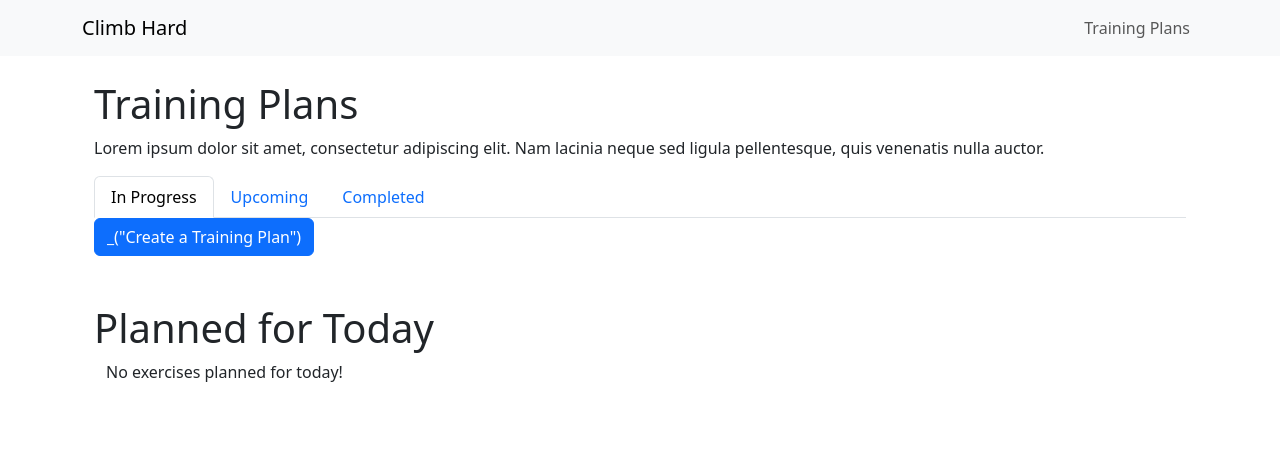
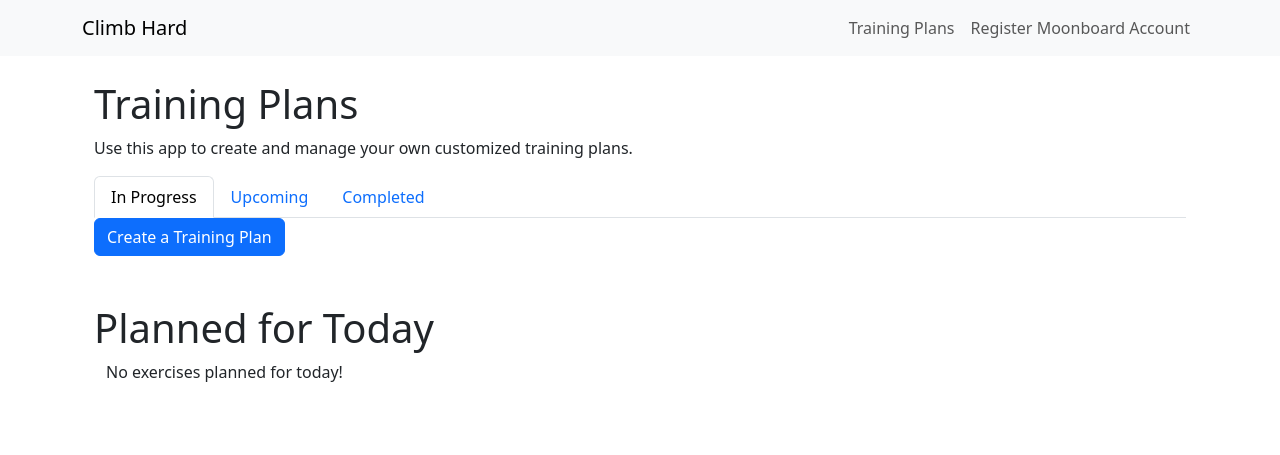
Before and after one commit to abxsantos/eiger, a Django app: page /training-plan/home in a window 1280 px wide. Shown: the top 455 px of the page. Run offline with Django 4.2, Linux system fonts and the light colour scheme; the visitor is signed in with stand-in values (Sample User, id 1); data that the repository does not hold is empty; parts of the project's set-up code (start-up, migrations or seed data) failed here and were passed over.

Commit message:
epic: adds moonboard acount registering

```diff
--- /dev/null
+++ b/eiger/moonboard/urls.py
@@ -0,0 +1,19 @@
+from django.urls import URLPattern, URLResolver, path
+
+from eiger.moonboard.views import (
+    RegisterMoonboardAccount,
+    unregister_moonboard_account_view,
+)
+
+urlpatterns: list[URLPattern | URLResolver] = [
+    path(
+        'register',
+        RegisterMoonboardAccount.as_view(),
+        name='register-moonboard-account',
+    ),
+    path(
+        'unregister',
+        unregister_moonboard_account_view,
+        name='unregister-moonboard-account',
+    ),
+]
--- a/eiger/templates/components/climbers/navbar.html
+++ b/eiger/templates/components/climbers/navbar.html
@@ -14,10 +14,10 @@
             <ul class="navbar-nav ms-auto">
                 {% if user.is_authenticated %}
                     <li class="nav-item">
-            <a class="nav-link" href={% url 'home' %}>{{ _("Training Plans")}}</a>
+                        <a class="nav-link" href={% url 'home' %}>{{ _("Training Plans") }}</a>
                     </li>
                     <li class="nav-item">
-            {#                        <a class="nav-link" href="{% url 'logout' %}">Logout</a>#}
+                        <a class="nav-link" href="{% url 'register-moonboard-account' %}">{{ _("Register Moonboard Account") }}</a>
                     </li>
                 {% else %}
                     <li class="nav-item">
--- a/eiger/templates/pages/climbers/home.html
+++ b/eiger/templates/pages/climbers/home.html
@@ -76,7 +76,7 @@
 {% block content %}
     <div class="container">
         <h1>{{ _("Training Plans") }}</h1>
-        <p>{{ _("Lorem ipsum dolor sit amet, consectetur adipiscing elit. Nam lacinia neque sed ligula pellentesque, quis venenatis nulla auctor.") }}</p>
+        <p>{{ _("Use this app to create and manage your own customized training plans.") }}</p>
         <ul class="nav nav-tabs" id="training-plan-tabs" role="tablist">
             <li class="nav-item">
                 <a class="nav-link active" id="in-progress-tab" data-bs-toggle="tab" href="#in-progress-content"
@@ -94,7 +94,6 @@
         <div class="tab-content" id="training-plan-tab-content">
             <div class="tab-pane fade show active" id="in-progress-content" role="tabpanel"
                  aria-labelledby="in-progress-tab">
-                <!-- Display active training plans with progress bars -->
                 <section id="in-progress-training-plans">
                     {% if in_progress_training_plans %}
                         {% for training_plan in in_progress_training_plans %}
@@ -122,7 +121,7 @@
                         {% endfor %}
                     {% else %}
                         <a class="btn btn-primary" href="{% url 'training-plan-creation' %}">
-                            _("Create a Training Plan")
+                            {{ _("Create a Training Plan") }}
                         </a>
                     {% endif %}
                 </section>
@@ -142,9 +141,20 @@
                                             </div>
                                         </div>
                                         <div class="exercise-details">
-                                            <p><strong>{{ planned_workout.sets }}</strong> sets
-                                                × <strong>{{ planned_workout.target_repetitions }}</strong> target
-                                                reps.
+                                            <p>
+                                                <strong>{{ planned_workout.sets }}</strong>
+                                                sets
+                                                {% if planned_workout.exercise.should_have_repetition %}
+                                                    × <strong>{{ planned_workout.target_repetitions }}</strong> target
+                                                    reps
+                                                {% endif %}
+                                                {% if planned_workout.exercise.should_have_time %}
+                                                    | <strong>{{ planned_workout.target_time_in_seconds }}</strong>
+                                                    {{ planned_workout.target_time_unit }}
+                                                {% endif %}
+                                                {% if planned_workout.exercise.should_add_weight %}
+                                                    @ <strong>{{ planned_workout.target_weight }}</strong> kg
+                                                {% endif %}
                                             </p>
                                         </div>
                                     </div>
@@ -157,10 +167,54 @@
                 </section>
             </div>
             <div class="tab-pane fade" id="upcoming-content" role="tabpanel" aria-labelledby="upcoming-tab">
-                <!-- Display upcoming training plans -->
+                {% if upcoming_training_plans %}
+                    {% for training_plan in upcoming_training_plans %}
+                        <a class="no-styling" href="{% url 'retrieve-training-plan' training_plan.id %}">
+                            <div class="training-plan-card">
+                                <div class="training-plan-header">
+                                    <h5 class="training-plan-name">{{ training_plan.name }}</h5>
+                                    <div class="training-plan-details">
+                                        <p>{{ training_plan.starting_date }}
+                                            {{ _("until") }} {{ training_plan.training_end_date }}</p>
+                                    </div>
+                                </div>
+                            </div>
+                        </a>
+                    {% endfor %}
+                {% else %}
+                    <div class="d-flex flex-column justify-content-center mt-3">
+                        <p>{{ _("You do not have any upcoming training plans. Get started by creating a training plan.") }}</p>
+                        <a class="btn btn-primary"
+                           href="{% url 'training-plan-creation' %}">
+                            {{ _("Create a Training Plan") }}
+                        </a>
+                    </div>
+                {% endif %}
             </div>
             <div class="tab-pane fade" id="completed-content" role="tabpanel" aria-labelledby="completed-tab">
-                <!-- Display completed training plans -->
+                {% if completed_training_plans %}
+                    {% for training_plan in completed_training_plans %}
+                        <a class="no-styling" href="{% url 'retrieve-training-plan' training_plan.id %}">
+                            <div class="training-plan-card">
+                                <div class="training-plan-header">
+                                    <h5 class="training-plan-name">{{ training_plan.name }}</h5>
+                                    <div class="training-plan-details">
+                                        <p>{{ training_plan.starting_date }}
+                                            {{ _("until") }} {{ training_plan.training_end_date }}</p>
+                                    </div>
+                                </div>
+                            </div>
+                        </a>
+                    {% endfor %}
+                {% else %}
+                    <div class="d-flex flex-column justify-content-center mt-3">
+                        <p>{{ _("You do not have any completed training plans. Get started by creating a training plan.") }}</p>
+                        <a class="btn btn-primary"
+                           href="{% url 'training-plan-creation' %}">
+                            {{ _("Create a Training Plan") }}
+                        </a>
+                    </div>
+                {% endif %}
             </div>
         </div>
     </div>
--- a/eiger/templates/pages/climbers/list_exercise_selection.html
+++ b/eiger/templates/pages/climbers/list_exercise_selection.html
@@ -19,7 +19,7 @@
                                name="{{ exercise.name }}"
                                value="{{ exercise.value }}"
                                id="{{ exercise.id_for_label }}"
-                               {% if exercise.id in initial_selected_exercises %}checked{% endif %}>
+                               {% if exercise.data.value.value in initial_selected_exercises %}checked{% endif %}>
                         <label class="form-check-label" for="{{ exercise.id_for_label }}">
                             {{ exercise.choice_label }}
                         </label>
--- a/eiger/training_plan/services.py
+++ b/eiger/training_plan/services.py
@@ -4,7 +4,7 @@ from uuid import UUID
 
 from django.contrib.auth.models import User
 from django.db import transaction
-from django.db.models import F, Max, QuerySet
+from django.db.models import QuerySet
 from django.shortcuts import get_object_or_404
 from django.utils import timezone
 from django_q.tasks import async_task
@@ -32,17 +32,10 @@ def list_training_plans(user: User) -> ListTrainingPlansResult:
     today = timezone.now().date()
     today_week_number = today.isocalendar()[1]
     training_plans: QuerySet[TrainingPlan] = (
-        TrainingPlan.objects.filter(
+        TrainingPlan.objects.prefetch_related('week_set')
+        .filter(
             created_by=user,
             starting_date__lte=today,
-        )
-        .annotate(
-            maximum_week_position=Max(
-                'week__number',
-                filter=Week.objects.filter(
-                    training_plan=F('pk'), number__lte=today_week_number
-                ),
-            )
         )
         .iterator()
     )
@@ -53,7 +46,7 @@ def list_training_plans(user: User) -> ListTrainingPlansResult:
         training_plan_start_date: date = training_plan.starting_date
         training_plan.training_end_date = (
             training_plan.starting_date
-            + timedelta(weeks=training_plan.maximum_week_position)
+            + timedelta(weeks=training_plan.week_set.count())
         )
         # in progress training plans
         if (
--- /dev/null
+++ b/eiger/training_plan/templatetags/custom_filters.py
@@ -0,0 +1,9 @@
+from django import template
+
+register = template.Library()
+
+
+@register.filter(name='add_css')
+def add_css_class(value, css_class):
+    """Add a CSS class to a component."""
+    return value.as_widget(attrs={'class': css_class})
--- a/eiger/urls.py
+++ b/eiger/urls.py
@@ -24,6 +24,7 @@ from eiger.authentication.views import (
     login_view,
     registration_view,
 )
+from eiger.moonboard import urls as moonboard_urls
 from eiger.trainers import urls as trainers_urls
 from eiger.training_plan import urls as training_plan_urls
 
@@ -41,6 +42,7 @@ urlpatterns: list[URLPattern | URLResolver] = [
     ),
     path('trainers/', include(trainers_urls)),
     path('training-plan/', include(training_plan_urls)),
+    path('moonboard/', include(moonboard_urls)),
     path('admin/doc/', include('django.contrib.admindocs.urls')),
     path('admin/', admin.site.urls),
     # Health checks:
```
Also changed, not shown: eiger/moonboard/forms.py (added, +13 -0 lines), eiger/moonboard/views.py (+49 -0 lines), eiger/templates/pages/climbers/create_training_plan.html (+32 -10 lines), eiger/templates/pages/climbers/register_moonboard_account.html (added, +31 -0 lines), eiger/training_plan/forms.py (+10 -4 lines), eiger/training_plan/templatetags/__init__.py (added), 1 other file. Lines whose indentation alone changed are shown as unchanged.
